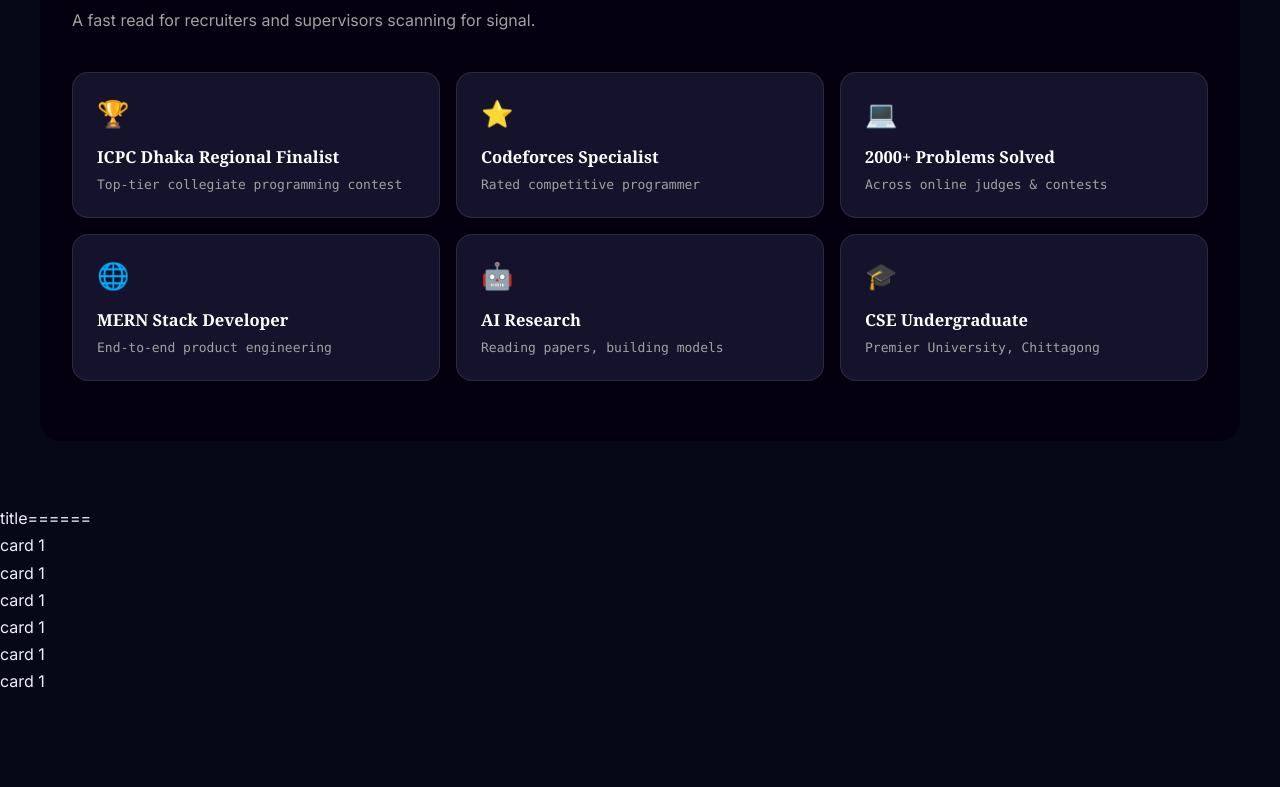
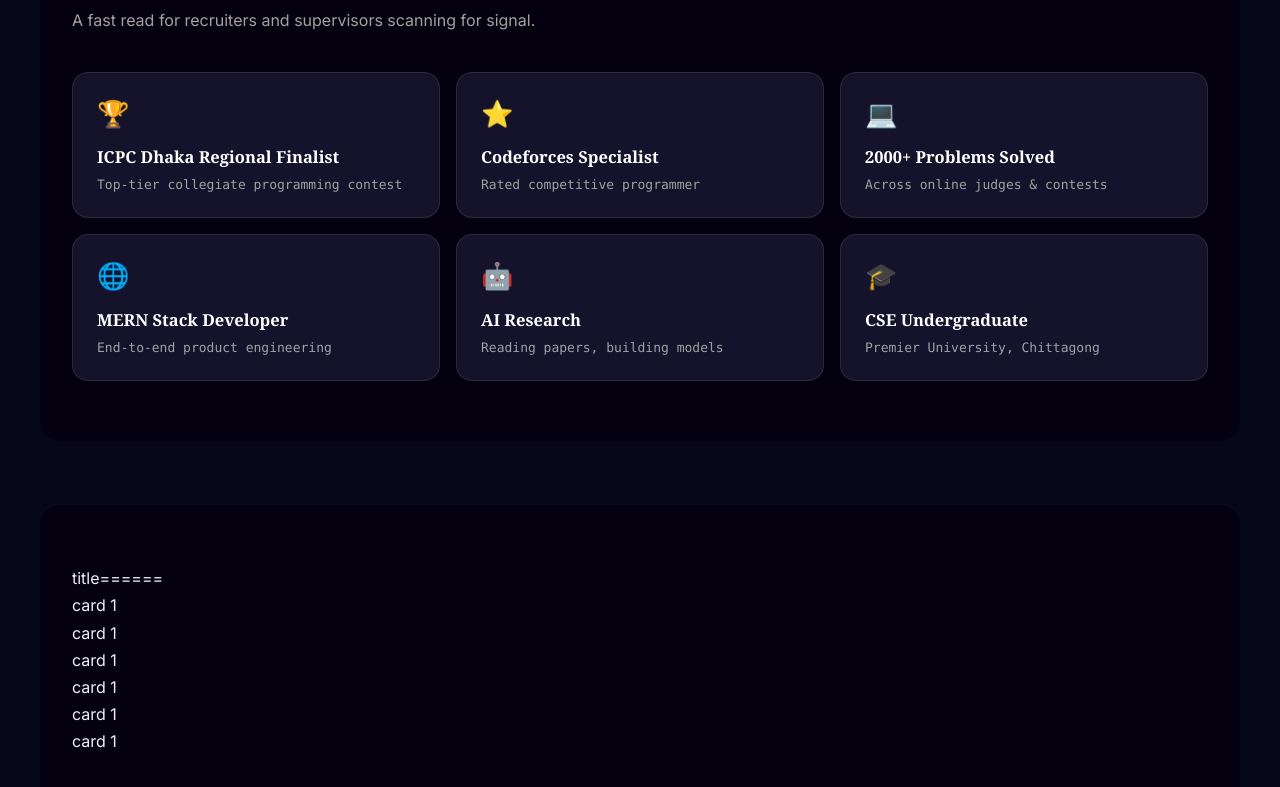
Before and after one commit to nuralamjoy/my_portfolio, a React (Vite) app: page / in a window 1280 px wide. Shown: the part 3331-4118 px from the top of the page. Before the commit the page ends 4026 px from the top, so only its background shows below. Built offline with nearby package versions, Linux system fonts and the light colour scheme.

Commit message:
focus card design

```diff
--- a/src/components/About/FocusArea.jsx
+++ b/src/components/About/FocusArea.jsx
@@ -2,11 +2,9 @@
 
 const FocusArea = () => {
   return (
-    <section className="focus-area">
+    <section className="focus-area max-w-[1200px] px-[32px] py-[60px] m-auto bg-[#050010] rounded-[20px]">
       <div className="focus-body">
-        <div className="focus-header">
-            title======
-        </div>
+        <div className="focus-header">title======</div>
 
         <div className="focus-card">
           <div>card 1</div>
@@ -16,7 +14,6 @@
           <div>card 1</div>
           <div>card 1</div>
         </div>
-
       </div>
     </section>
   );
```
